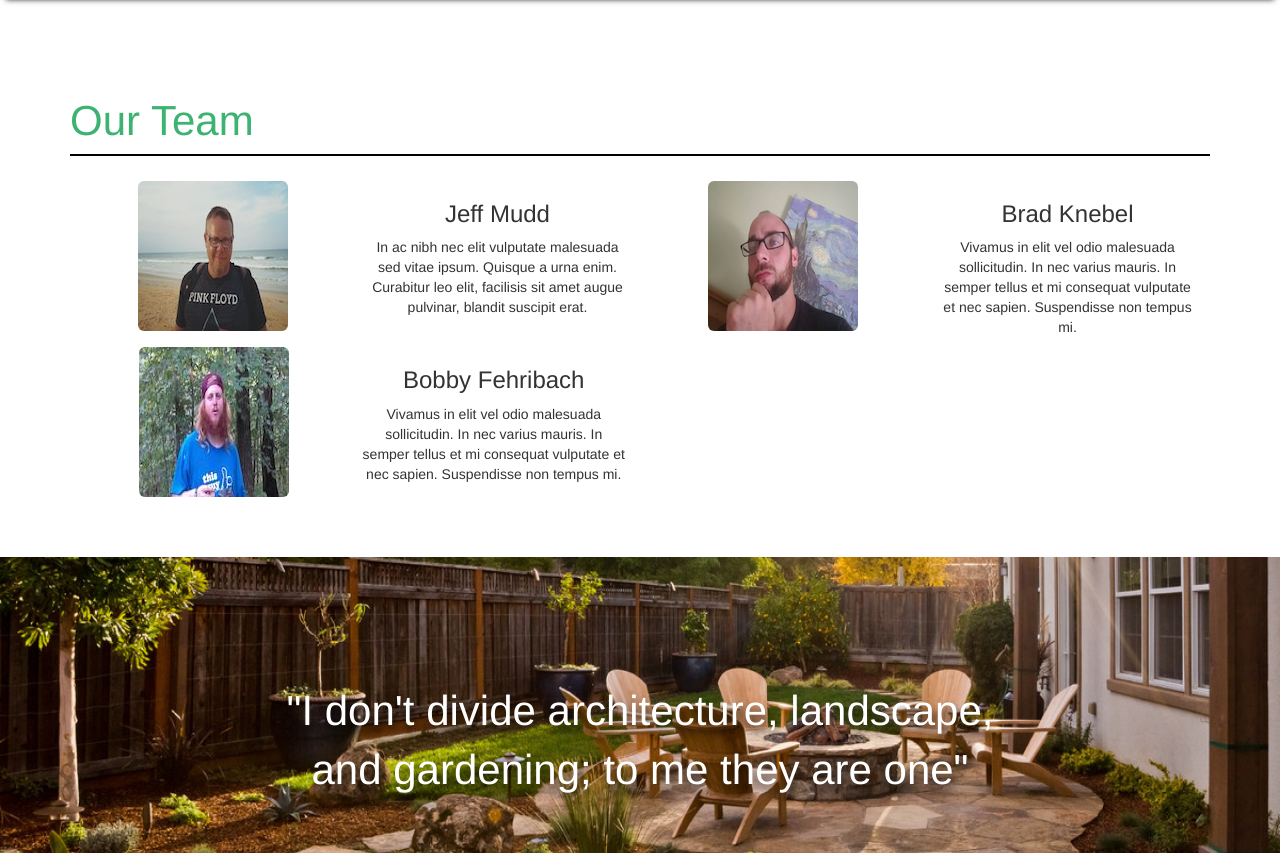
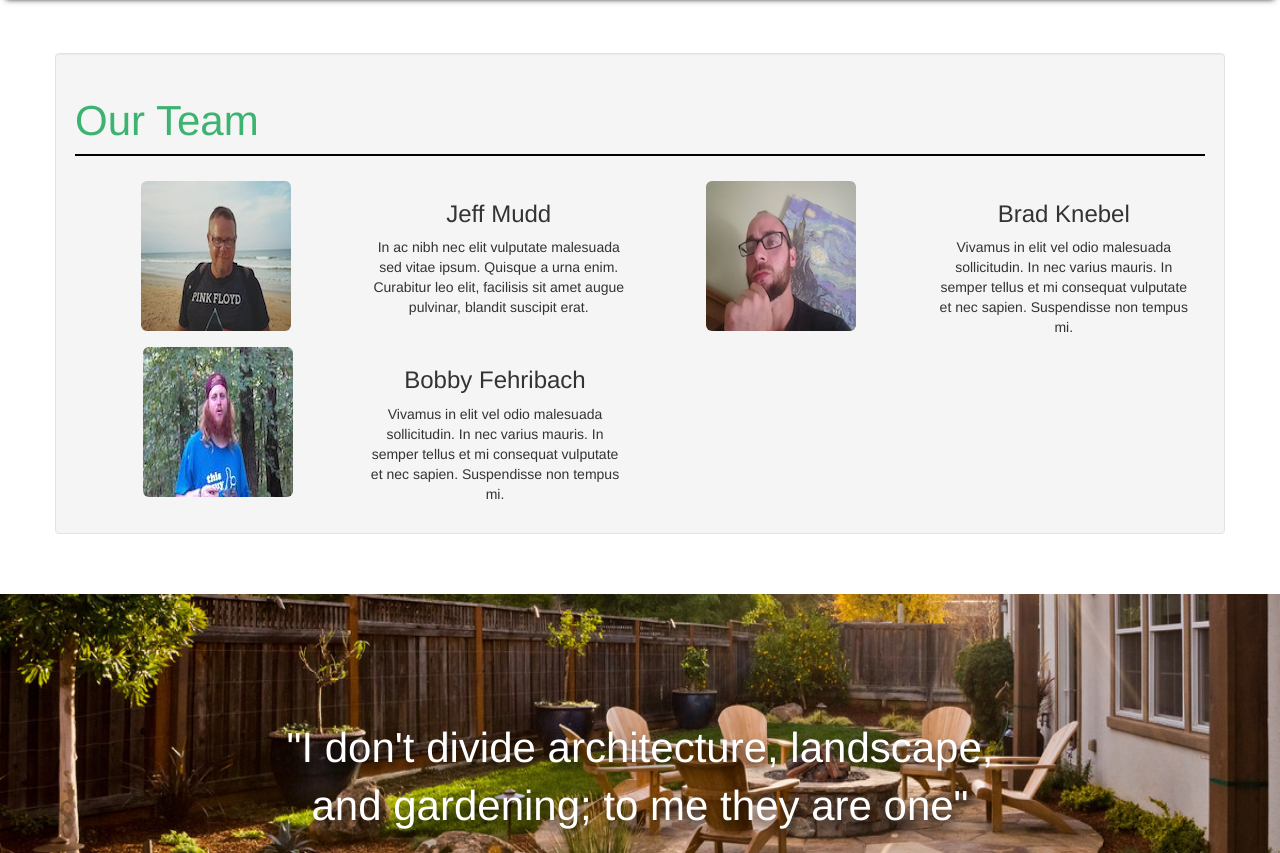
Before and after one commit to Juicyfruit742/JMLandscaping, a plain HTML site: page index.html in a window 1280 px wide. Shown: the part 3156-4009 px from the top of the page. Drawn offline with nearby package versions, Linux system fonts and the light colour scheme.

Commit message:
added well

```diff
--- a/css/my_styles.css
+++ b/css/my_styles.css
@@ -34,7 +34,7 @@ li {
 
 .teamHeader {
     padding-bottom: 10px;
-    margin-top: 45px;
+    margin-top: 25px;
     margin-bottom: 25px;
     border-bottom: 2px solid black;
 }
@@ -61,7 +61,7 @@ li {
 
 
 .teamContainer {
-    margin-top: -175px;
+    margin-top: -105px;
     margin-bottom: 95px;
 }
 
--- a/index.html
+++ b/index.html
@@ -68,7 +68,7 @@
                 <img class="bannerTwo" src="img/home_img.jpg" alt="...">
                 <span class="lead">"<strong>TEAM WORK</strong><br>makes the<br><strong>DREAM WORK</strong>"</span>
             </div>
-           <div class="container teamContainer">
+           <div class="container teamContainer well">
                <h2 class="teamHeader">Our Team</h2>
                <div class"row">
                   <div class="col-md-3">
```
